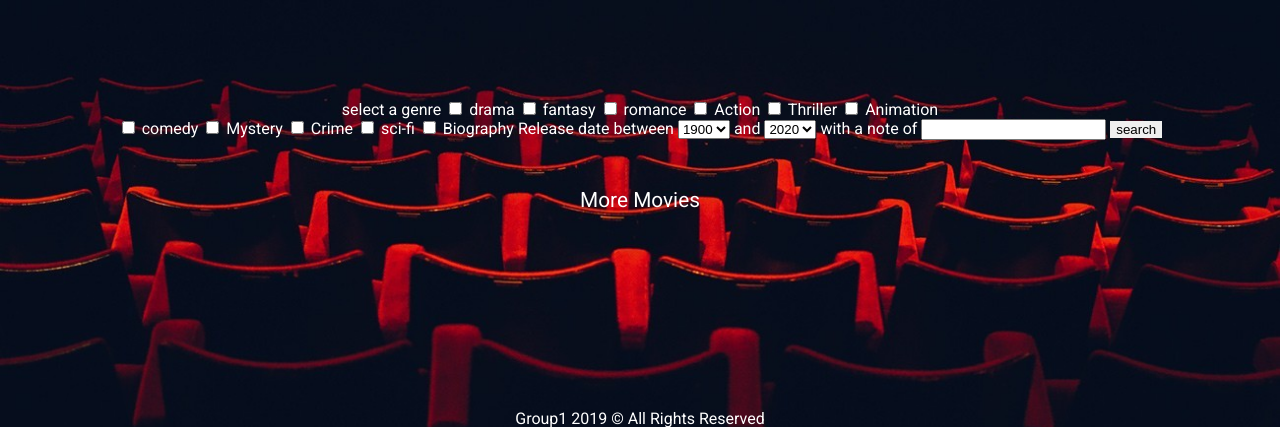
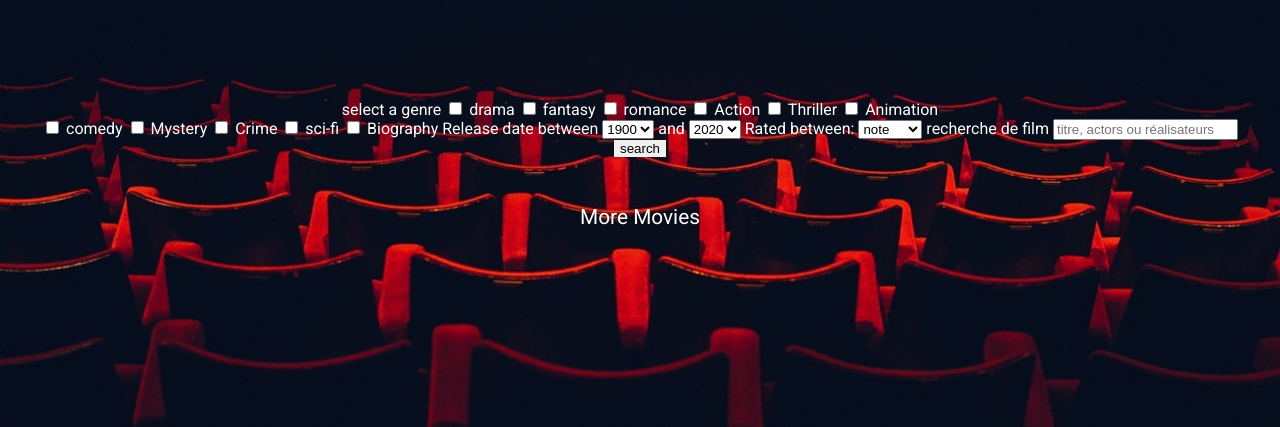
Before and after one commit to dablusLyes/movie_1, a PHP site: page / in a window 1280 px wide. Shown: the part 205-632 px from the top of the page. Run offline with PHP 8.4, Linux system fonts and the light colour scheme; data that the repository does not hold is empty; a stand-in replaces the project's code that opens the database connection.

Commit message:
fin du moteur de recherche

```diff
--- a/index.php
+++ b/index.php
@@ -55,11 +55,18 @@ include('inc/header.php'); ?>
     <select name="year2" id="year">
     <?php for ($i = 1900; $i <= 2020; $i+=10) { ?><option selected="selected" value="<?php echo $i; ?>"><?php echo $i; ?></option><?php }  ?>
     </select>
-    <label for="note">with a note of</label>
-    <input type="number" name ="note">
+
+    <label for="note">Rated between: </label>
+    <select name="note" id="note">
+        <option value="">note</option>
+        <?php for ($i = 0; $i <= 90; $i+=10) { ?><option value="<?php echo $i; ?>"><?php echo $i.'-'.( $i+10) ; ?></option><?php }  ?>
+    </select>
+    <label for="recherche">recherche de film</label>
+    <input name="recherche" type="search" placeholder="titre, actors ou réalisateurs">
 
     <input type="submit" name="submit" value="search">
 </form>
+
 
 <div class="movies">
 	<?php foreach($films as $film){ ?>
```
Also changed, not shown: search.php (+29 -19 lines).
